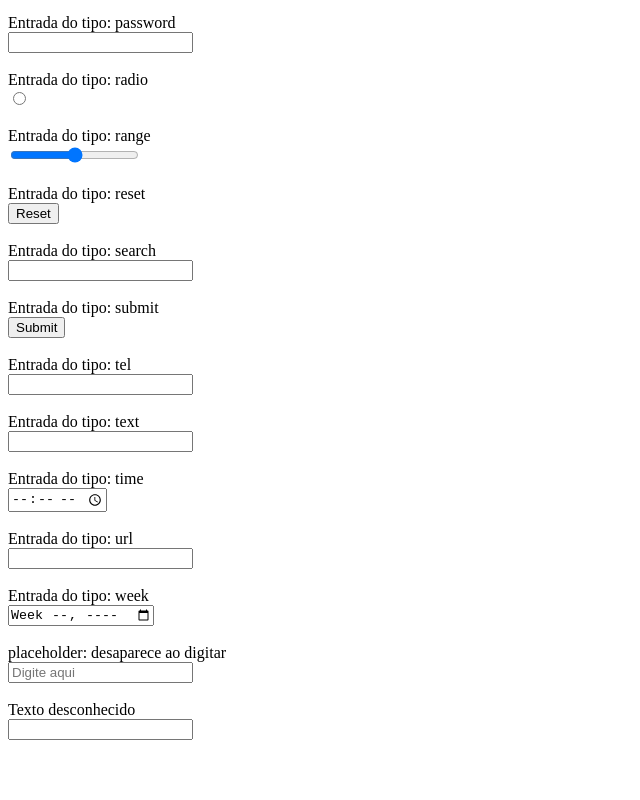
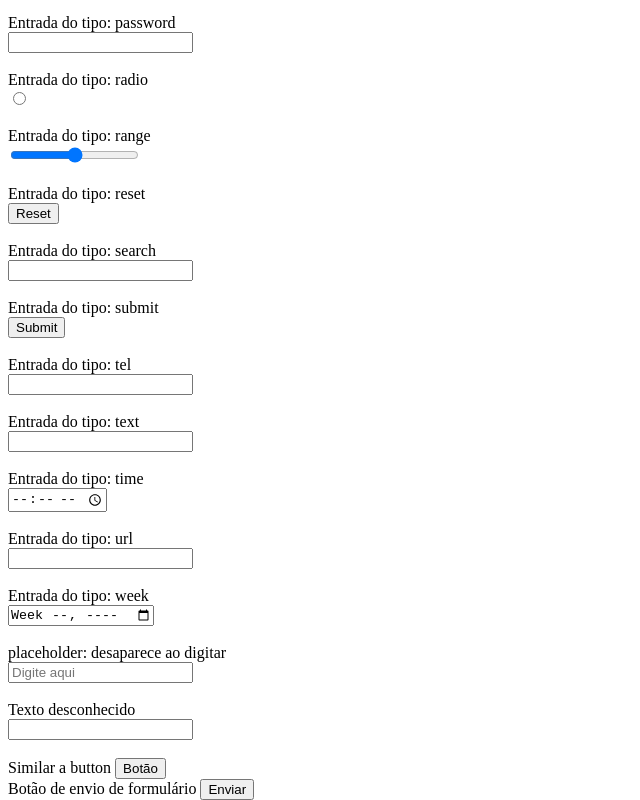
Before and after one commit to Rafaelnascimento85/HTML_PrimeiroProjeto, a website: page public_html/formulários.html in a window 1280 px wide. Shown: the part 678-1478 px from the top of the page, without its empty margins (0-640 px from the left). Before the commit the page ends 1436 px from the top, so only its background shows below. Drawn offline with Linux system fonts and the light colour scheme.

Commit message:
Inseri o botão de enviar

```diff
--- a/public_html/formulários.html
+++ b/public_html/formulários.html
@@ -68,6 +68,11 @@
             <label>Texto desconhecido</label><br>
             <input type="password"><br><br>
 
+            <label>Similar a button</label>
+            <input type="button" value="Botão"><br>
+
+            <label>Botão de envio de formulário</label>
+            <input type="submit" value="Enviar">
 
         </div>
     </form>
```
